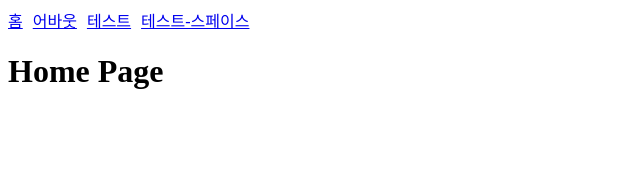
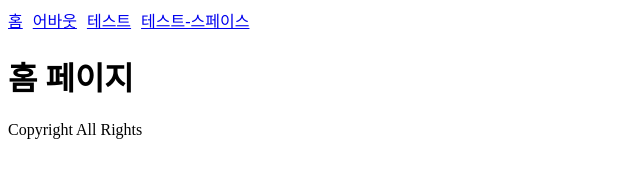
Before and after one commit to jinsu291/my-blog-2022-06-27, a Gatsby site: page / in a window 1280 px wide. Shown: the whole page, without its empty margins (0-640 px from the left). Built offline with nearby package versions, Linux system fonts and the light colour scheme; Gatsby itself is replaced by a stand-in of ours.

Commit message:
Layout 컴포넌트 도입하여, Head 컴포넌트를 대체

```diff
--- a/src/components/head.js
+++ b/src/components/layout.js
@@ -1,15 +1,24 @@
 import { Link } from "gatsby";
 import React from "react";
 
-function Head() {
-    return (
+function Layout ({ children }) {
+return (
+    <>
+    <main>
         <div style = {{display:"flex", gap: 10 }}>
             <Link to="/">홈</Link>
             <Link to="/about">어바웃</Link>
             <Link to="/test">테스트</Link>
             <Link to="/test-space">테스트-스페이스</Link>
         </div>
-    );
+
+        {children}
+
+    <div>Copyright All Rights</div>
+    </main>
+    </>
+
+)
 }
 
-export default Head;
+export default Layout;
--- a/src/pages/index.js
+++ b/src/pages/index.js
@@ -1,14 +1,14 @@
 import React from "react"
-import Head from "../components/head";
+import Layout from "../components/layout";
 
 const IndexPage = () => {
   return (
     <main>
-      <title>Home Page</title>
+      <Layout>
+        <title>홈</title>
 
-      <Head />
-
-      <h1>Home Page</h1>
+        <h1>홈 페이지</h1>
+      </Layout>
     </main>
   )
 }
```
Also changed, not shown: src/pages/about.js (+6 -6 lines), src/pages/test-space.js (+5 -5 lines), src/pages/test.js (+5 -6 lines).
